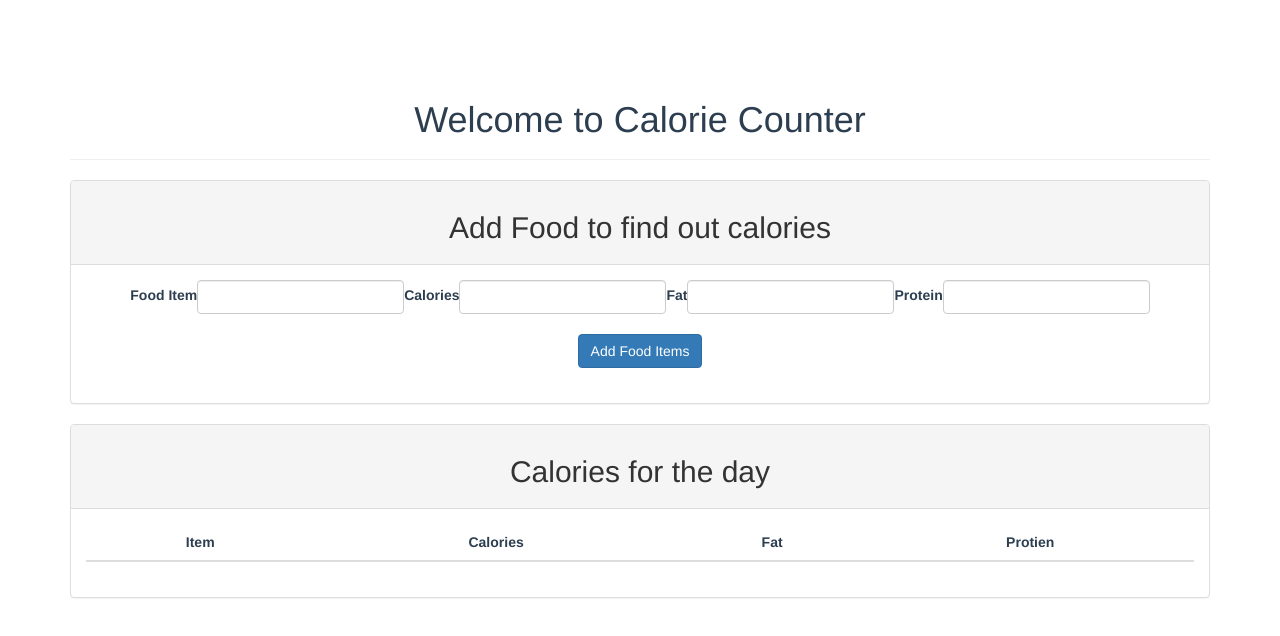
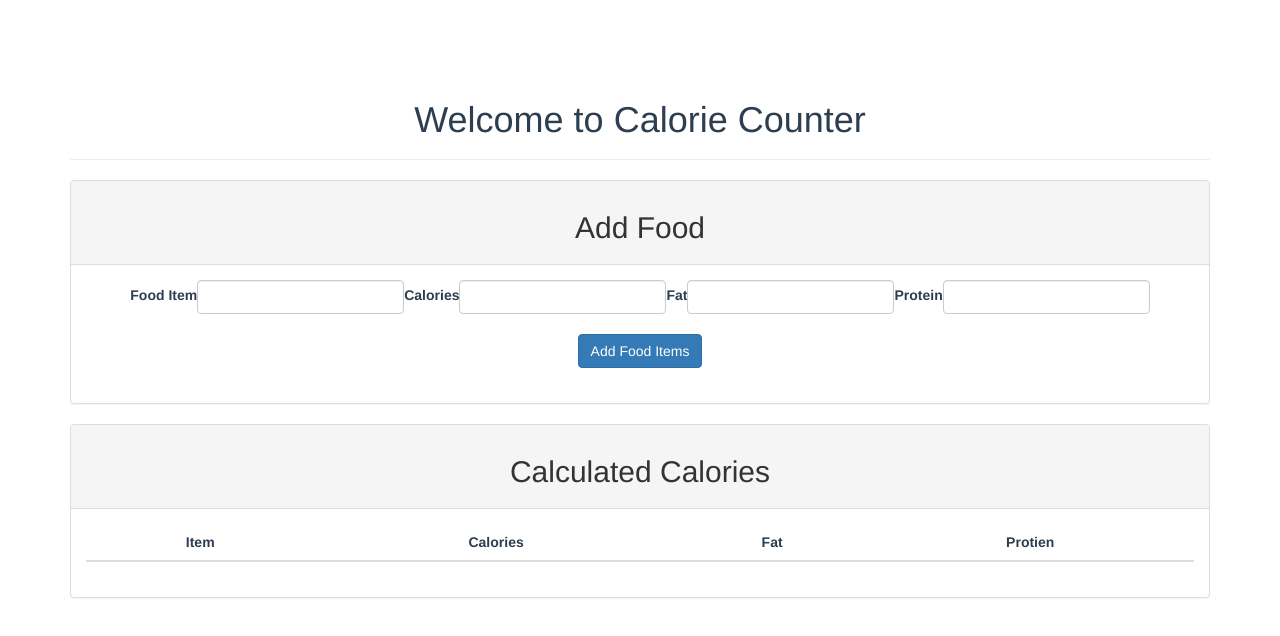
Before and after one commit to puneetsk/Caloricate, a Vue app: page / in a window 1280 px wide. Shown: the top 636 px of the page. Built offline with nearby package versions, Linux system fonts and the light colour scheme; what vueFire would draw is missing.

Commit message:
Vue Changes

```diff
--- a/src/App.vue
+++ b/src/App.vue
@@ -1,13 +1,12 @@
 <template>
   <div id="app" class="container">
-
     <div class="page-header">
       <h1>Welcome to Calorie Counter</h1>
     </div>
 
     <div class="panel panel-default">
       <div class="panel-heading">
-        <h2>Add Food to find out calories</h2>
+        <h2>Add Food</h2>
       </div>
 
       <div class="panel-body">
@@ -38,7 +37,7 @@
     </div>
     <div class="panel panel-default">
       <div class="panel-heading">
-        <h2>Calories for the day</h2>
+        <h2>Calculated Calories</h2>
       </div>
 
       <div class="panel-body">
```
